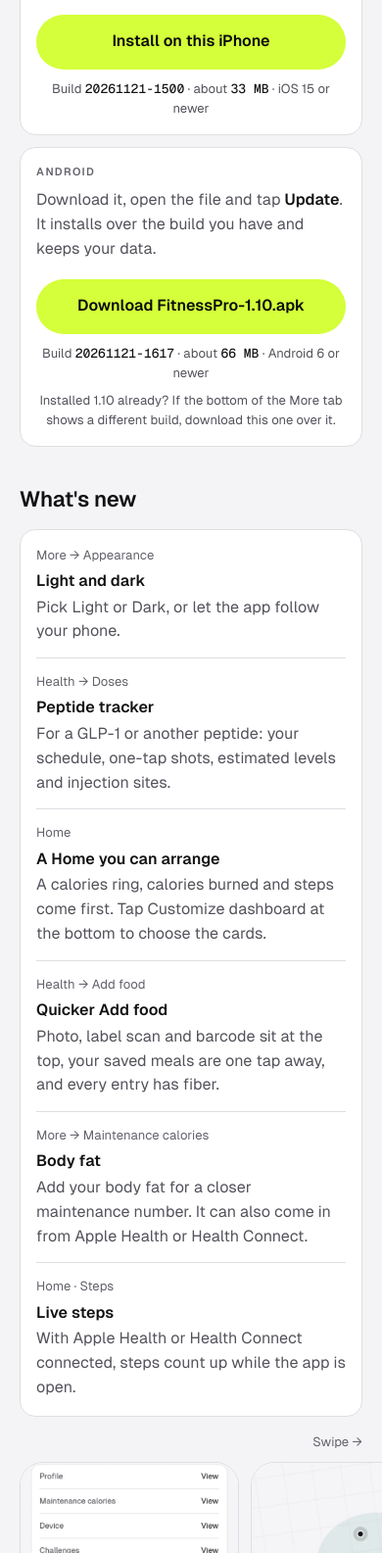
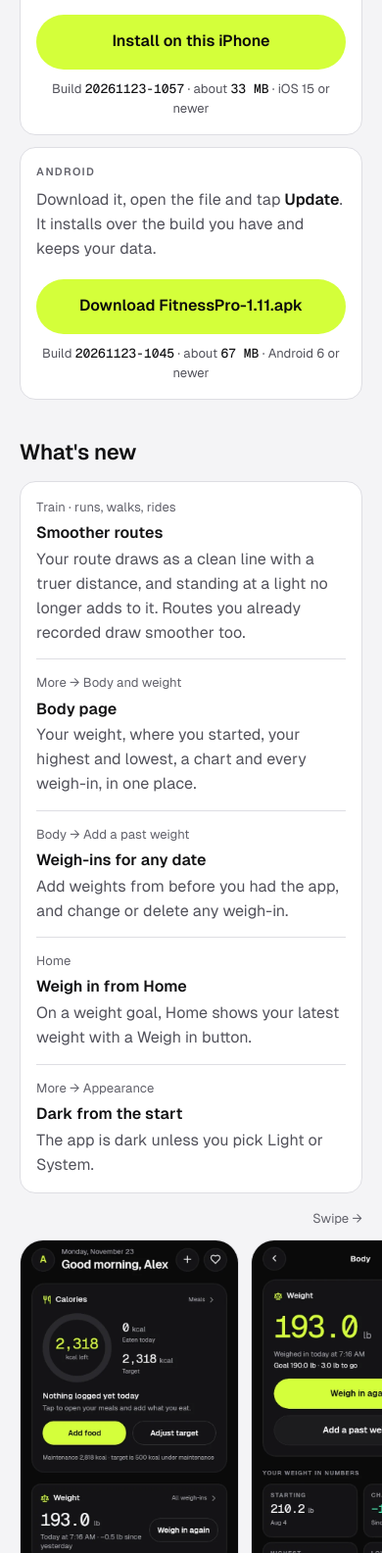
Before and after one commit to delucatech/fitnesspro-testers, a plain HTML site: page index.html in a window 390 px wide. Shown: the part 415-2000 px from the top of the page at 98% size. Drawn offline with Linux system fonts and the light colour scheme.

Commit message:
Tester page 1.11: smoother GPS routes, Body page and weigh-ins for any date, dark by default; iPhone build 20261123-1057

```diff
--- a/index.html
+++ b/index.html
@@ -7,7 +7,7 @@
 <meta name="theme-color" content="#0A0A0B" media="(prefers-color-scheme: dark)">
 <meta name="theme-color" content="#F4F4F6" media="(prefers-color-scheme: light)">
 <meta name="color-scheme" content="dark light">
-<title>FitnessPro test build 1.10</title>
+<title>FitnessPro test build 1.11</title>
 <script>
   // One page for both phones: decide which build to show before anything is drawn.
   // "both" (a computer, or no script) shows the iPhone and the Android download together.
@@ -139,7 +139,7 @@
   <div class="brand"><span class="brand-mark" aria-hidden="true">F</span><span class="brand-name">FitnessPro</span></div>
 
   <p class="overline">Test build</p>
-  <h1>FitnessPro <span class="num">1.10</span></h1>
+  <h1>FitnessPro <span class="num">1.11</span></h1>
 
   <div class="os-switch" role="group" aria-label="Which phone you have">
     <button type="button" data-set-os="ios" aria-pressed="false">iPhone</button>
@@ -152,53 +152,51 @@
     <p class="overline">iPhone and iPad</p>
     <p class="lead">Open this page in <strong>Safari</strong> and tap Install. It installs over the build you have and keeps your data.</p>
     <a class="download" href="itms-services://?action=download-manifest&amp;url=https://delucatech.github.io/fitnesspro-testers/ios/manifest.plist">Install on this iPhone</a>
-    <p class="meta">Build <span class="mono" data-ios="build">20261121-1500</span> &middot; about <span class="mono"><span data-ios="sizeMb">33</span> MB</span> &middot; iOS 15 or newer</p>
+    <p class="meta">Build <span class="mono" data-ios="build">20261123-1057</span> &middot; about <span class="mono"><span data-ios="sizeMb">33</span> MB</span> &middot; iOS 15 or newer</p>
   </section>
 
   <!-- Android -->
   <section class="get os-android" aria-label="Android download">
     <p class="overline">Android</p>
     <p class="lead">Download it, open the file and tap <strong>Update</strong>. It installs over the build you have and keeps your data.</p>
-    <a class="download" href="https://github.com/delucatech/fitnesspro-testers/releases/download/v1.10/FitnessPro-1.10.apk">Download FitnessPro-1.10.apk</a>
-    <p class="meta">Build <span class="mono">20261121-1617</span> &middot; about <span class="mono">66 MB</span> &middot; Android 6 or newer</p>
-    <p class="meta" style="margin-top:8px">Installed 1.10 already? If the bottom of the More tab shows a different build, download this one over it.</p>
+    <a class="download" href="https://github.com/delucatech/fitnesspro-testers/releases/download/v1.11/FitnessPro-1.11.apk">Download FitnessPro-1.11.apk</a>
+    <p class="meta">Build <span class="mono">20261123-1045</span> &middot; about <span class="mono">67 MB</span> &middot; Android 6 or newer</p>
   </section>
 
   <h2>What's new</h2>
   <ul class="rows">
-    <li><span class="where">More &rarr; Appearance</span><strong>Light and dark</strong> Pick Light or Dark, or let the app follow your phone.</li>
-    <li><span class="where">Health &rarr; Doses</span><strong>Peptide tracker</strong> For a GLP-1 or another peptide: your schedule, one-tap shots, estimated levels and injection sites.</li>
-    <li><span class="where">Home</span><strong>A Home you can arrange</strong> A calories ring, calories burned and steps come first. Tap Customize dashboard at the bottom to choose the cards.</li>
-    <li><span class="where">Health &rarr; Add food</span><strong>Quicker Add food</strong> Photo, label scan and barcode sit at the top, your saved meals are one tap away, and every entry has fiber.</li>
-    <li><span class="where">More &rarr; Maintenance calories</span><strong>Body fat</strong> Add your body fat for a closer maintenance number. It can also come in from <span class="os-ios">Apple Health</span><span class="os-both"> or </span><span class="os-android">Health Connect</span>.</li>
-    <li><span class="where">Home &middot; Steps</span><strong>Live steps</strong> With <span class="os-ios">Apple Health</span><span class="os-both"> or </span><span class="os-android">Health Connect</span> connected, steps count up while the app is open.</li>
+    <li><span class="where">Train &middot; runs, walks, rides</span><strong>Smoother routes</strong> Your route draws as a clean line with a truer distance, and standing at a light no longer adds to it. Routes you already recorded draw smoother too.</li>
+    <li><span class="where">More &rarr; Body and weight</span><strong>Body page</strong> Your weight, where you started, your highest and lowest, a chart and every weigh-in, in one place.</li>
+    <li><span class="where">Body &rarr; Add a past weight</span><strong>Weigh-ins for any date</strong> Add weights from before you had the app, and change or delete any weigh-in.</li>
+    <li><span class="where">Home</span><strong>Weigh in from Home</strong> On a weight goal, Home shows your latest weight with a Weigh in button.</li>
+    <li><span class="where">More &rarr; Appearance</span><strong>Dark from the start</strong> The app is dark unless you pick Light or System.</li>
   </ul>
 
   <div class="group"><span class="swipe" aria-hidden="true">Swipe &rarr;</span></div>
-  <div class="shots" tabindex="0" role="group" aria-label="New screens in 1.10">
+  <div class="shots" tabindex="0" role="group" aria-label="New screens in 1.11">
     <figure>
-      <a href="img/appearance.webp"><img src="img/appearance.webp" width="600" height="1149" alt="The More tab in the light theme with the Appearance setting: System, Light and Dark, with Light selected."></a>
-      <figcaption>Light, dark or your phone's setting</figcaption>
+      <a href="img/home-weight.webp"><img src="img/home-weight.webp" width="600" height="1149" alt="Home with sample data: the calories ring, then a Weight card showing 193.0 lb, when it was taken and a Weigh in again button."></a>
+      <figcaption>Weigh in from Home</figcaption>
     </figure>
     <figure>
-      <a href="img/train-light.webp"><img src="img/train-light.webp" width="600" height="1149" loading="lazy" alt="The Train tab in the light theme: activity types, Timers, Workouts and By muscle, and the start button."></a>
-      <figcaption>Train in light</figcaption>
+      <a href="img/body.webp"><img src="img/body.webp" width="600" height="1149" loading="lazy" alt="The Body page with sample data: the current weight and goal, Weigh in again and Add a past weight, and tiles for starting, change, highest, lowest, 7-day average and goal."></a>
+      <figcaption>Your weight in numbers</figcaption>
     </figure>
     <figure>
-      <a href="img/peptides-dark.webp"><img src="img/peptides-dark.webp" width="600" height="1149" loading="lazy" alt="The peptide tracker's summary in the dark theme with sample data: days to the next shot and a chart of estimated levels."></a>
-      <figcaption>Peptide tracker</figcaption>
+      <a href="img/weigh-ins.webp"><img src="img/weigh-ins.webp" width="600" height="1149" loading="lazy" alt="Further down the Body page with sample data: a chart of every weigh-in over four months and the list of weigh-ins, each with an edit button."></a>
+      <figcaption>Every weigh-in, any date</figcaption>
     </figure>
     <figure>
-      <a href="img/add-food.webp"><img src="img/add-food.webp" width="600" height="1149" loading="lazy" alt="The Add food sheet: Photo of food, Scan label and Barcode at the top, then saved meals with a plus button each."></a>
-      <figcaption>Quicker Add food</figcaption>
+      <a href="img/appearance-dark.webp"><img src="img/appearance-dark.webp" width="600" height="1149" loading="lazy" alt="The More tab in the dark theme with the Appearance setting: System, Light and Dark, with Dark selected."></a>
+      <figcaption>Dark from the start</figcaption>
     </figure>
   </div>
 
   <h2>What to try</h2>
   <ol class="steps">
-    <li><strong>Switch to Light</strong> under More &rarr; Appearance and look around. Anything hard to read?</li>
-    <li><strong>Open the peptide tracker</strong> from Health &rarr; Doses. Set it up, or tap Explore with sample data.</li>
-    <li><strong>Arrange Home</strong> with Customize dashboard, then add a food from the new sheet.</li>
+    <li><strong>Record a walk or a run</strong> with the phone in your pocket, then open it. Is the line smooth, and is the distance right?</li>
+    <li><strong>Open an older run or walk.</strong> Does its route look better than before?</li>
+    <li><strong>Add a past weight</strong> under More &rarr; Body and weight, then weigh in from Home.</li>
   </ol>
   <p>Send anything that looks wrong with a screenshot and your phone model. The bottom of the More tab shows which build you have.</p>
 
@@ -210,7 +208,7 @@
           <li><strong>Tap Install</strong>, then <strong>Install</strong> again when the iPhone asks.</li>
           <li><strong>Go to the Home Screen.</strong> The FitnessPro icon fills in while it downloads, about a minute on Wi-Fi.</li>
           <li><strong>Open FitnessPro.</strong> There is nothing to trust or switch on in Settings.</li>
-          <li><strong>Check the build.</strong> Open the More tab and scroll to the bottom. It should say <span class="mono">build <span data-ios="build">20261121-1500</span></span>.</li>
+          <li><strong>Check the build.</strong> Open the More tab and scroll to the bottom. It should say <span class="mono">build <span data-ios="build">20261123-1057</span></span>.</li>
         </ol>
       </div>
     </details>
@@ -227,7 +225,7 @@
         <ol class="steps">
           <li>If a workout is still recording in the old build, finish and save it first.</li>
           <li>Tap the download button <strong>on your phone</strong>, in Chrome. If Chrome warns about the file type, tap <strong>Download anyway</strong>.</li>
-          <li>Tap the download notification, or open <strong>Files</strong> and tap <code>FitnessPro-1.10.apk</code> in Downloads.</li>
+          <li>Tap the download notification, or open <strong>Files</strong> and tap <code>FitnessPro-1.11.apk</code> in Downloads.</li>
           <li>If Android says it cannot install unknown apps from Chrome or Files, tap <strong>Settings</strong>, switch on <strong>Allow from this source</strong>, then press Back.</li>
           <li>Tap <strong>Update</strong>, or <strong>Install</strong> on a phone that never had the app.</li>
           <li>If Play Protect says "Unknown app", tap <strong>More details</strong>, then <strong>Install anyway</strong>.</li>
@@ -250,7 +248,9 @@
       <summary>Good to know</summary>
       <div class="body">
         <ul class="rows">
-          <li><strong>Light theme</strong> It is new. The 3D body and the camera scanner stay dark on purpose. Changing the theme takes you back to the More tab.</li>
+          <li><strong>Routes</strong> The smoothing is new, so send a screenshot of any route that looks wrong. The distance saved at the end can differ by a few hundredths of a mile from the last number you saw while recording. An older activity keeps the distance it was saved with.</li>
+          <li><strong>Dark by default</strong> If you never picked a theme and your phone is in light mode, the app is now dark. Change it under More &rarr; Appearance. Changing the theme takes you back to the More tab.</li>
+          <li><strong>Past weights</strong> A past weight changes the charts and the Starting, Highest and Lowest tiles. It does not move your goal's start or today's calorie target.</li>
           <li><strong>Peptide tracker</strong> Levels are an estimate from a model, not a measurement, and nothing in it is medical advice. Shots you log there also show under Health &rarr; Doses.</li>
           <li><strong>Body fat</strong> If you connected <span class="os-ios">Apple Health</span><span class="os-both"> or </span><span class="os-android">Health Connect</span> before this build, body fat is a new permission. <span class="os-ios">On iPhone, disconnect and connect again in the app.</span> <span class="os-android">On Android, switch it on in Health Connect &rarr; App permissions &rarr; FitnessPro.</span></li>
           <li><strong>After a dose</strong> It needs a few check-ins around each dose before it calls anything out. It shows a pattern in your own log, not a cause.</li>
@@ -264,6 +264,8 @@
     <details>
       <summary>Earlier releases</summary>
       <div class="body">
+        <h3>1.10</h3>
+        <p>Light and dark themes. Peptide tracker. A Home you can arrange, with a calories ring and calories burned. Quicker Add food with fiber. Body fat for a closer maintenance number. Live steps.</p>
         <h3>1.9</h3>
         <p>Check in any time, each with its time. After a dose. Food by time. Scan a supplement. A Steps screen and a Progress chart; weight became a slider.</p>
         <h3>1.8</h3>
--- a/ios/build.json
+++ b/ios/build.json
@@ -1 +1 @@
-{ "version": "1.10", "build": "20261121-1500", "sizeMb": "33" }
+{ "version": "1.11", "build": "20261123-1057", "sizeMb": "33" }
```
Also changed, not shown: img/add-food.webp (deleted), img/appearance-dark.webp (added), img/appearance.webp (deleted), img/body.webp (added), img/home-weight.webp (added), img/peptides-dark.webp (deleted), img/train-light.webp (deleted), img/weigh-ins.webp (added), 1 other file.
